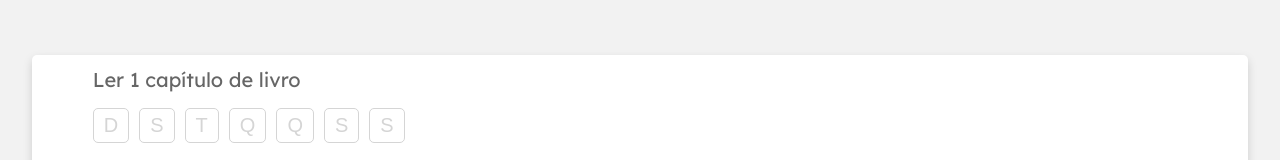
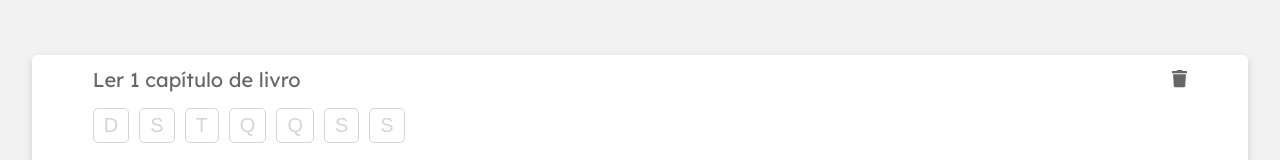
Before and after one commit to jumeneguete/TackIt, a JavaScript app: page /habits in a window 1280 px wide. Shown: the part 519-679 px from the top of the page. Built offline with nearby package versions, Linux system fonts and the light colour scheme.

Commit message:
Layout Habitos finalizados

```diff
--- a/src/components/habits/HabitBox.js
+++ b/src/components/habits/HabitBox.js
@@ -3,7 +3,10 @@
 export default function HabitBox() {
     return (
         <Container>
-            <MyHabit>Ler 1 capítulo de livro</MyHabit>
+            <MyHabit>
+                <p>Ler 1 capítulo de livro</p>
+                <span><svg aria-hidden="true" focusable="false" data-prefix="fas" data-icon="trash" class="svg-inline--fa fa-trash fa-w-14" role="img" xmlns="http://www.w3.org/2000/svg" viewBox="0 0 448 512"><path fill="currentColor" d="M432 32H312l-9.4-18.7A24 24 0 0 0 281.1 0H166.8a23.72 23.72 0 0 0-21.4 13.3L136 32H16A16 16 0 0 0 0 48v32a16 16 0 0 0 16 16h416a16 16 0 0 0 16-16V48a16 16 0 0 0-16-16zM53.2 467a48 48 0 0 0 47.9 45h245.8a48 48 0 0 0 47.9-45L416 128H32z"></path></svg></span>
+            </MyHabit>
             <Days>
                 <button>D</button>
                 <button>S</button>
@@ -31,11 +34,22 @@
     box-shadow: 0px 4px 10px rgba(0, 0, 0, 0.15);
 `;
 
-const MyHabit = styled.p`
+const MyHabit = styled.div`
     width: 90%;
-    font-size: 20px;
-    color: #666;
     margin-bottom: 15px;
+    display: flex;
+    justify-content: space-between;
+    align-items: center;
+
+    p {
+        font-size: 20px;
+        color: #666;
+    }
+
+    svg {
+        width: 15px;
+        color: #666;
+    }
 `;
 
 const Days = styled.div`
```
